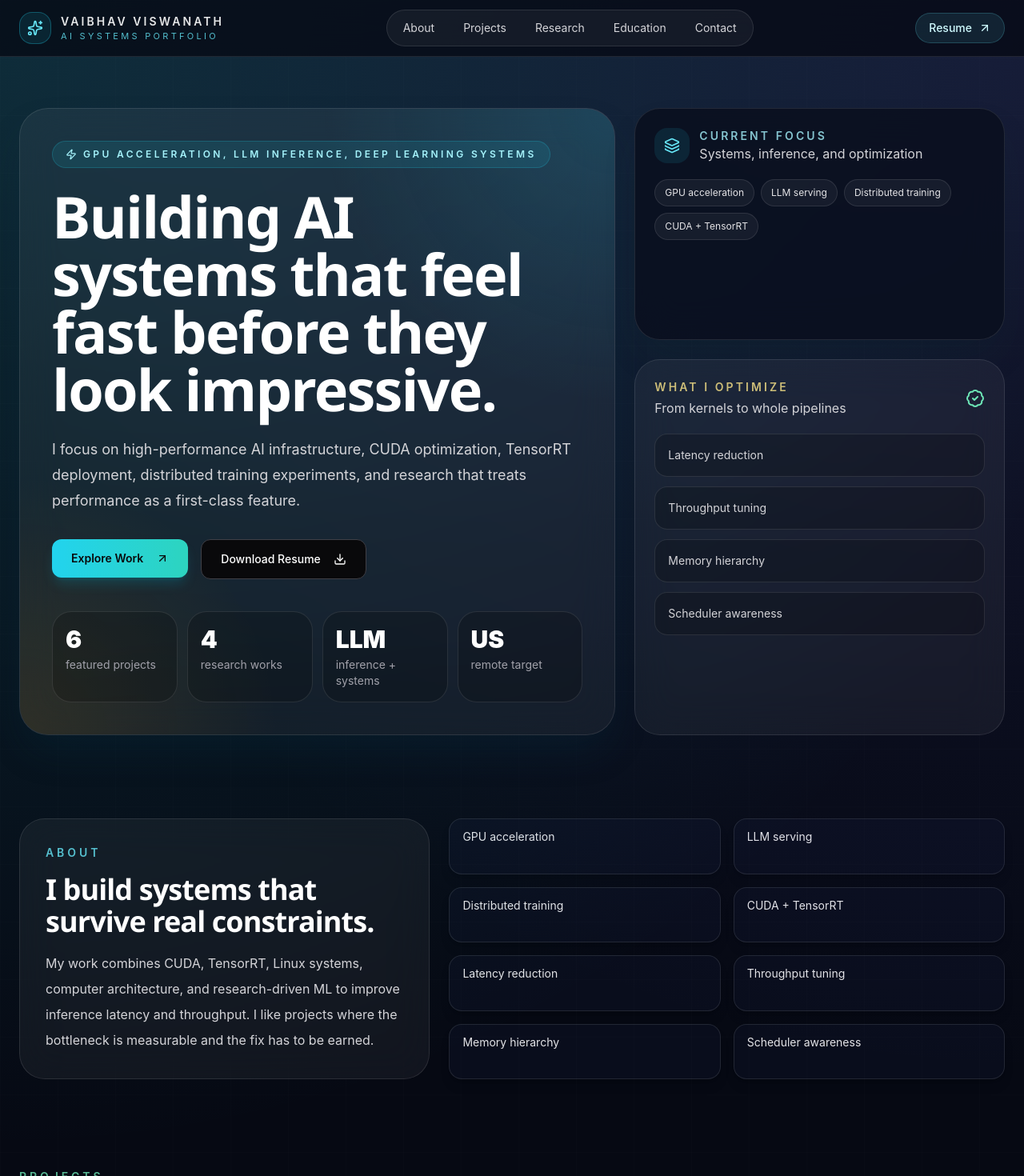
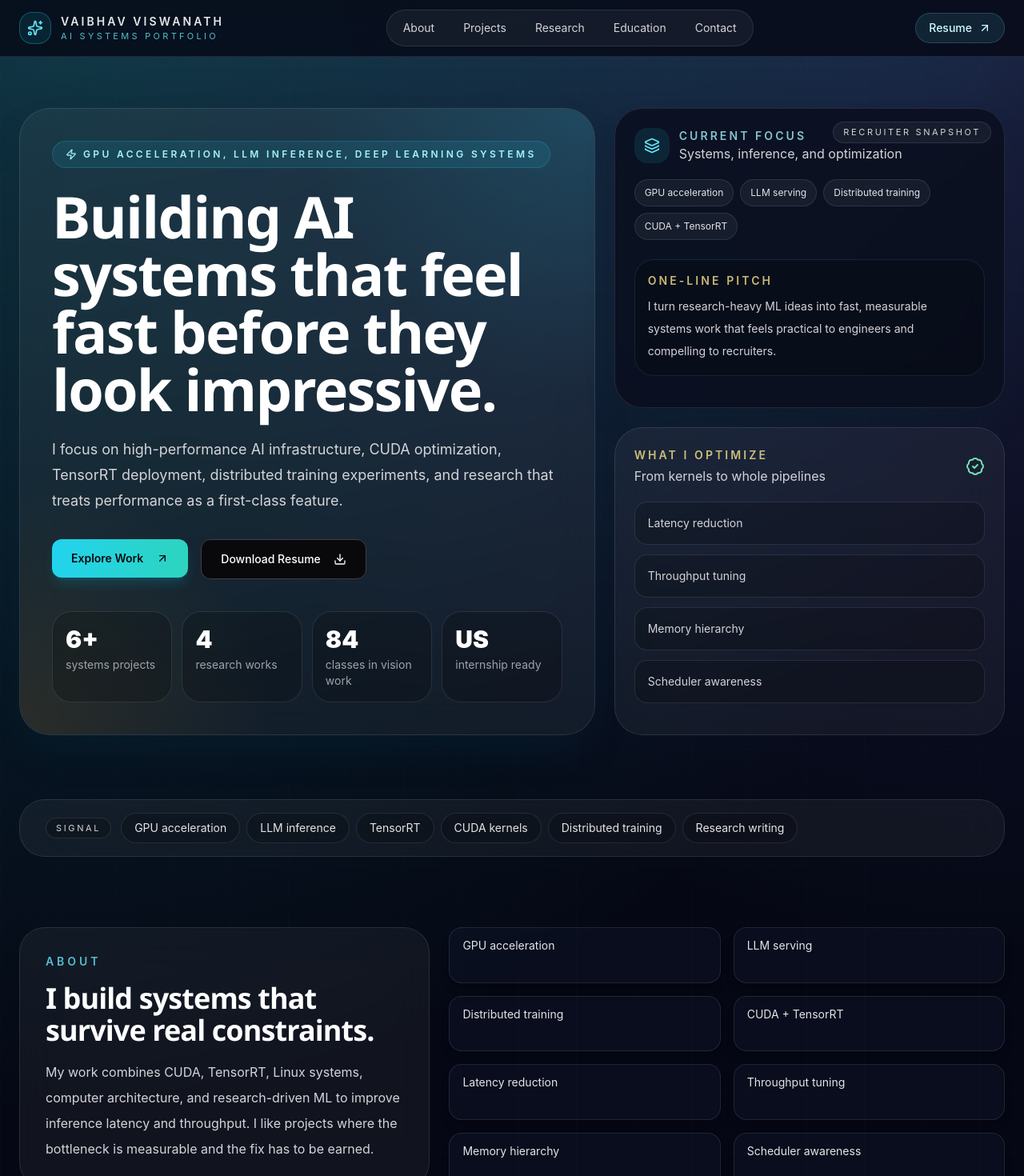
Before and after one commit to vaibhavviji2809-eng/portfolio, a React (Vite) app: page / in a window 1280 px wide. Shown: the top 1470 px of the page at 80% size. Built offline with nearby package versions, Linux system fonts and the light colour scheme.

Commit message:
Make portfolio more cinematic and personalized

```diff
--- a/src/Portfolio.tsx
+++ b/src/Portfolio.tsx
@@ -8,16 +8,20 @@ import {
   Code2,
   Cpu,
   Download,
-  ExternalLink,
-  Github,
   GraduationCap,
   Layers3,
   Linkedin,
   Mail,
   Menu,
   Sparkles,
+  Target,
+  X,
+  Github,
+  Rocket,
+  ShieldCheck,
+  Server,
   Zap,
-  X,
+  Microscope,
 } from "lucide-react";
 import { Button } from "./components/ui/button";
 import { Card, CardContent } from "./components/ui/card";
@@ -30,6 +34,15 @@ const fadeUp = {
     transition: { duration: 0.7, delay },
   }),
 };
+
+const lines = [
+  "GPU acceleration",
+  "LLM inference",
+  "TensorRT",
+  "CUDA kernels",
+  "Distributed training",
+  "Research writing",
+];
 
 export default function Portfolio() {
   const [isMenuOpen, setIsMenuOpen] = useState(false);
@@ -50,10 +63,10 @@ export default function Portfolio() {
   ];
 
   const metrics = [
-    { value: "6", label: "featured projects" },
+    { value: "6+", label: "systems projects" },
     { value: "4", label: "research works" },
-    { value: "LLM", label: "inference + systems" },
-    { value: "US", label: "remote target" },
+    { value: "84", label: "classes in vision work" },
+    { value: "US", label: "internship ready" },
   ];
 
   const focusAreas = [
@@ -109,7 +122,7 @@ export default function Portfolio() {
       tech: "Deep Learning, Autograd, PyTorch Internals",
       impact: "Framework internals",
       repo: "https://github.com/vaibhavviji2809-eng/MiniPyTorch",
-      icon: <Cpu className="h-6 w-6" />,
+      icon: <Server className="h-6 w-6" />,
     },
     {
       title: "Mini Distributed Training Framework",
@@ -117,7 +130,7 @@ export default function Portfolio() {
       tech: "Distributed Training, Deep Learning Systems, Scaling",
       impact: "Distributed scaling",
       repo: "https://github.com/vaibhavviji2809-eng/Mini-Distributed-Training-Framework",
-      icon: <Brain className="h-6 w-6" />,
+      icon: <Rocket className="h-6 w-6" />,
     },
   ];
 
@@ -125,6 +138,7 @@ export default function Portfolio() {
     {
       title: "Operating System-Level Optimization for Accelerating AI Inference",
       status: "Unpublished manuscript",
+      icon: <Target className="h-5 w-5" />,
       points: [
         "Conducted NUMA-based CPU affinity experiments using numactl.",
         "Benchmarked inference latency under memory binding configurations.",
@@ -134,6 +148,8 @@ export default function Portfolio() {
     {
       title: "Artificial Intelligence and Privacy Concerns",
       link: "https://www.cureusjournals.com/articles/3689-artificial-intelligence-and-privacy-concerns-balancing-innovation-with-security#!/",
+      status: "Published research",
+      icon: <ShieldCheck className="h-5 w-5" />,
       points: [
         "Published research on privacy vulnerabilities in large-scale AI systems.",
         "Proposed mitigation strategies for secure AI deployment.",
@@ -142,6 +158,7 @@ export default function Portfolio() {
     {
       title: "Emotion Detection Using Artificial Intelligence",
       status: "Unpublished manuscript",
+      icon: <Microscope className="h-5 w-5" />,
       points: [
         "Explored multimodal emotion recognition across facial, speech, and text signals.",
         "Reviewed CNN-based facial emotion recognition approaches, including MTCNN-style detection pipelines.",
@@ -151,6 +168,7 @@ export default function Portfolio() {
     {
       title: "Suicide Risk Prediction using Machine Learning",
       status: "Unpublished manuscript",
+      icon: <Zap className="h-5 w-5" />,
       points: [
         "Designed predictive ML models with imbalance handling.",
         "Evaluated performance using ROC-AUC and F1 metrics.",
@@ -159,11 +177,12 @@ export default function Portfolio() {
   ];
 
   return (
-    <div className="relative min-h-screen overflow-hidden bg-[#060913] text-white">
-      <div className="pointer-events-none absolute inset-0 bg-[radial-gradient(circle_at_top_left,_rgba(34,211,238,0.16),_transparent_30%),radial-gradient(circle_at_top_right,_rgba(99,102,241,0.14),_transparent_28%),radial-gradient(circle_at_bottom_left,_rgba(16,185,129,0.12),_transparent_26%),linear-gradient(to_bottom,_rgba(255,255,255,0.02),_transparent_20%)]" />
+    <div className="relative min-h-screen overflow-hidden bg-[#050814] text-white">
+      <div className="pointer-events-none absolute inset-0 bg-[radial-gradient(circle_at_top_left,_rgba(34,211,238,0.18),_transparent_28%),radial-gradient(circle_at_top_right,_rgba(99,102,241,0.16),_transparent_24%),radial-gradient(circle_at_bottom_left,_rgba(16,185,129,0.12),_transparent_26%),linear-gradient(to_bottom,_rgba(255,255,255,0.03),_transparent_18%)]" />
       <div className="pointer-events-none absolute inset-0 opacity-[0.12] [background-image:linear-gradient(rgba(255,255,255,0.08)_1px,transparent_1px),linear-gradient(90deg,rgba(255,255,255,0.08)_1px,transparent_1px)] [background-size:72px_72px]" />
+      <div className="pointer-events-none absolute inset-x-0 top-0 h-40 bg-gradient-to-b from-cyan-400/10 to-transparent blur-3xl" />
 
-      <nav className="sticky top-0 z-50 border-b border-white/10 bg-[#060913]/75 px-4 py-3 backdrop-blur-xl md:px-6">
+      <nav className="sticky top-0 z-50 border-b border-white/10 bg-[#050814]/80 px-4 py-3 backdrop-blur-xl md:px-6">
         <div className="mx-auto flex max-w-7xl items-center justify-between">
           <a href="#home" className="flex items-center gap-3">
             <span className="flex h-10 w-10 items-center justify-center rounded-2xl border border-cyan-400/30 bg-cyan-400/10 text-cyan-300">
@@ -238,21 +257,21 @@ export default function Portfolio() {
       </nav>
 
       <section id="home" className="px-4 pt-10 md:px-6 md:pt-16">
-        <div className="mx-auto grid max-w-7xl gap-6 lg:grid-cols-[1.45fr_0.9fr]">
+        <div className="mx-auto grid max-w-7xl gap-6 lg:grid-cols-[1.4fr_0.95fr]">
           <motion.div
             variants={fadeUp}
             initial="hidden"
             animate="show"
             custom={0}
-            className="relative overflow-hidden rounded-[2.25rem] border border-white/10 bg-white/5 p-6 shadow-2xl shadow-cyan-950/30 backdrop-blur-xl md:p-10"
+            className="relative overflow-hidden rounded-[2.4rem] border border-white/10 bg-white/5 p-6 shadow-2xl shadow-cyan-950/30 backdrop-blur-xl md:p-10"
           >
-            <div className="absolute inset-0 bg-[radial-gradient(circle_at_top_right,_rgba(34,211,238,0.15),_transparent_34%),radial-gradient(circle_at_bottom_left,_rgba(245,158,11,0.12),_transparent_30%)]" />
+            <div className="absolute inset-0 bg-[radial-gradient(circle_at_top_right,_rgba(34,211,238,0.14),_transparent_34%),radial-gradient(circle_at_bottom_left,_rgba(245,158,11,0.10),_transparent_30%)]" />
             <div className="relative">
               <span className="inline-flex items-center gap-2 rounded-full border border-cyan-400/20 bg-cyan-400/10 px-4 py-2 text-xs font-semibold uppercase tracking-[0.28em] text-cyan-200">
                 <Zap className="h-3.5 w-3.5" />
                 GPU acceleration, LLM inference, deep learning systems
               </span>
-              <h1 className="mt-6 max-w-4xl text-5xl font-black leading-none tracking-tight md:text-7xl">
+              <h1 className="mt-6 max-w-4xl text-5xl font-black leading-[0.92] tracking-tight md:text-7xl">
                 Building AI systems that feel fast before they look impressive.
               </h1>
               <p className="mt-6 max-w-2xl text-lg leading-8 text-zinc-300">
@@ -297,9 +316,12 @@ export default function Portfolio() {
               initial="hidden"
               animate="show"
               custom={0.08}
-              className="rounded-[2rem] border border-white/10 bg-[#0a1020]/90 p-6 shadow-2xl shadow-teal-950/20 backdrop-blur-xl"
+              className="relative overflow-hidden rounded-[2.2rem] border border-white/10 bg-[#0a1020]/90 p-6 shadow-2xl shadow-teal-950/20 backdrop-blur-xl"
             >
-              <div className="flex items-center gap-3">
+              <div className="absolute right-4 top-4 rounded-full border border-white/10 bg-white/5 px-3 py-1 text-[11px] uppercase tracking-[0.24em] text-zinc-300">
+                Recruiter snapshot
+              </div>
+              <div className="flex items-center gap-3 pr-20">
                 <div className="rounded-2xl bg-cyan-400/10 p-3 text-cyan-300">
                   <Layers3 className="h-5 w-5" />
                 </div>
@@ -320,6 +342,15 @@ export default function Portfolio() {
                   </span>
                 ))}
               </div>
+              <div className="mt-6 rounded-3xl border border-cyan-300/10 bg-black/20 p-4">
+                <p className="text-sm font-semibold uppercase tracking-[0.22em] text-amber-200/80">
+                  One-line pitch
+                </p>
+                <p className="mt-2 text-sm leading-7 text-zinc-300">
+                  I turn research-heavy ML ideas into fast, measurable systems work
+                  that feels practical to engineers and compelling to recruiters.
+                </p>
+              </div>
             </motion.div>
 
             <motion.div
@@ -327,7 +358,7 @@ export default function Portfolio() {
               initial="hidden"
               animate="show"
               custom={0.14}
-              className="rounded-[2rem] border border-white/10 bg-white/5 p-6 backdrop-blur-xl"
+              className="rounded-[2.2rem] border border-white/10 bg-white/5 p-6 backdrop-blur-xl"
             >
               <div className="flex items-center justify-between">
                 <div>
@@ -354,6 +385,26 @@ export default function Portfolio() {
       </section>
 
       <main className="mx-auto max-w-7xl px-4 pb-24 pt-8 md:px-6 md:pt-12">
+        <section className="overflow-hidden py-8">
+          <div className="rounded-[2rem] border border-white/10 bg-white/5 px-5 py-4 backdrop-blur-xl md:px-8">
+            <div className="flex flex-wrap items-center gap-3">
+              <span className="rounded-full border border-white/10 bg-black/20 px-3 py-1 text-[11px] uppercase tracking-[0.24em] text-zinc-300">
+                Signal
+              </span>
+              <div className="flex flex-wrap gap-2">
+                {lines.map((item) => (
+                  <span
+                    key={item}
+                    className="rounded-full border border-white/10 bg-black/20 px-4 py-2 text-sm text-zinc-200"
+                  >
+                    {item}
+                  </span>
+                ))}
+              </div>
+            </div>
+          </div>
+        </section>
+
         <section id="about" className="py-10 md:py-14">
           <div className="grid gap-6 lg:grid-cols-[0.85fr_1.15fr]">
             <div className="rounded-[2rem] border border-white/10 bg-white/5 p-6 backdrop-blur-xl md:p-8">
@@ -479,6 +530,9 @@ export default function Portfolio() {
                 >
                   <div className="absolute inset-x-0 top-0 h-1 bg-gradient-to-r from-amber-300 via-cyan-300 to-emerald-300" />
                   <div className="flex flex-wrap items-center gap-3">
+                    <span className="rounded-2xl border border-white/10 bg-white/5 p-2 text-cyan-200">
+                      {item.icon}
+                    </span>
                     <h3 className="text-xl font-bold text-white">{item.title}</h3>
                     {item.status ? (
                       <span className="rounded-full border border-amber-300/20 bg-amber-300/10 px-3 py-1 text-xs font-semibold uppercase tracking-[0.2em] text-amber-100">
--- a/src/index.css
+++ b/src/index.css
@@ -4,6 +4,10 @@
 
 :root {
   color-scheme: dark;
+  font-synthesis: none;
+  text-rendering: optimizeLegibility;
+  -webkit-font-smoothing: antialiased;
+  -moz-osx-font-smoothing: grayscale;
 }
 
 html {
@@ -13,10 +17,12 @@ html {
 body {
   margin: 0;
   min-width: 320px;
+  overflow-x: hidden;
   background:
-    radial-gradient(circle at top, rgba(34, 211, 238, 0.14), transparent 34%),
+    radial-gradient(circle at top left, rgba(34, 211, 238, 0.16), transparent 28%),
+    radial-gradient(circle at top right, rgba(99, 102, 241, 0.14), transparent 24%),
     radial-gradient(circle at bottom right, rgba(16, 185, 129, 0.1), transparent 30%),
-    #060913;
+    #050814;
   color: #ffffff;
   font-family:
     "Inter", "Segoe UI", ui-sans-serif, system-ui, -apple-system, BlinkMacSystemFont,
@@ -53,7 +59,7 @@ a {
 }
 
 ::-webkit-scrollbar-track {
-  background: #060913;
+  background: #050814;
 }
 
 ::-webkit-scrollbar-thumb {
```
